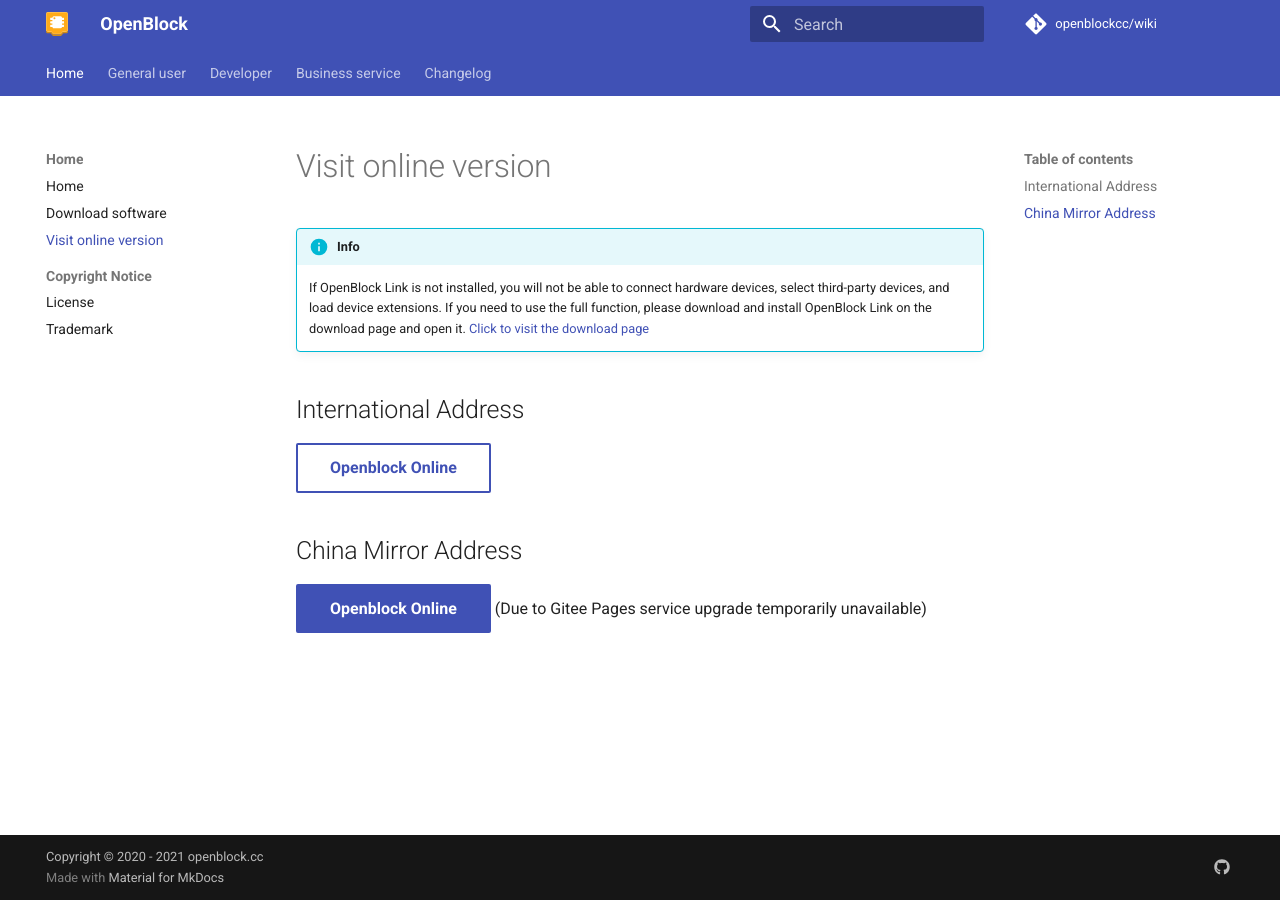
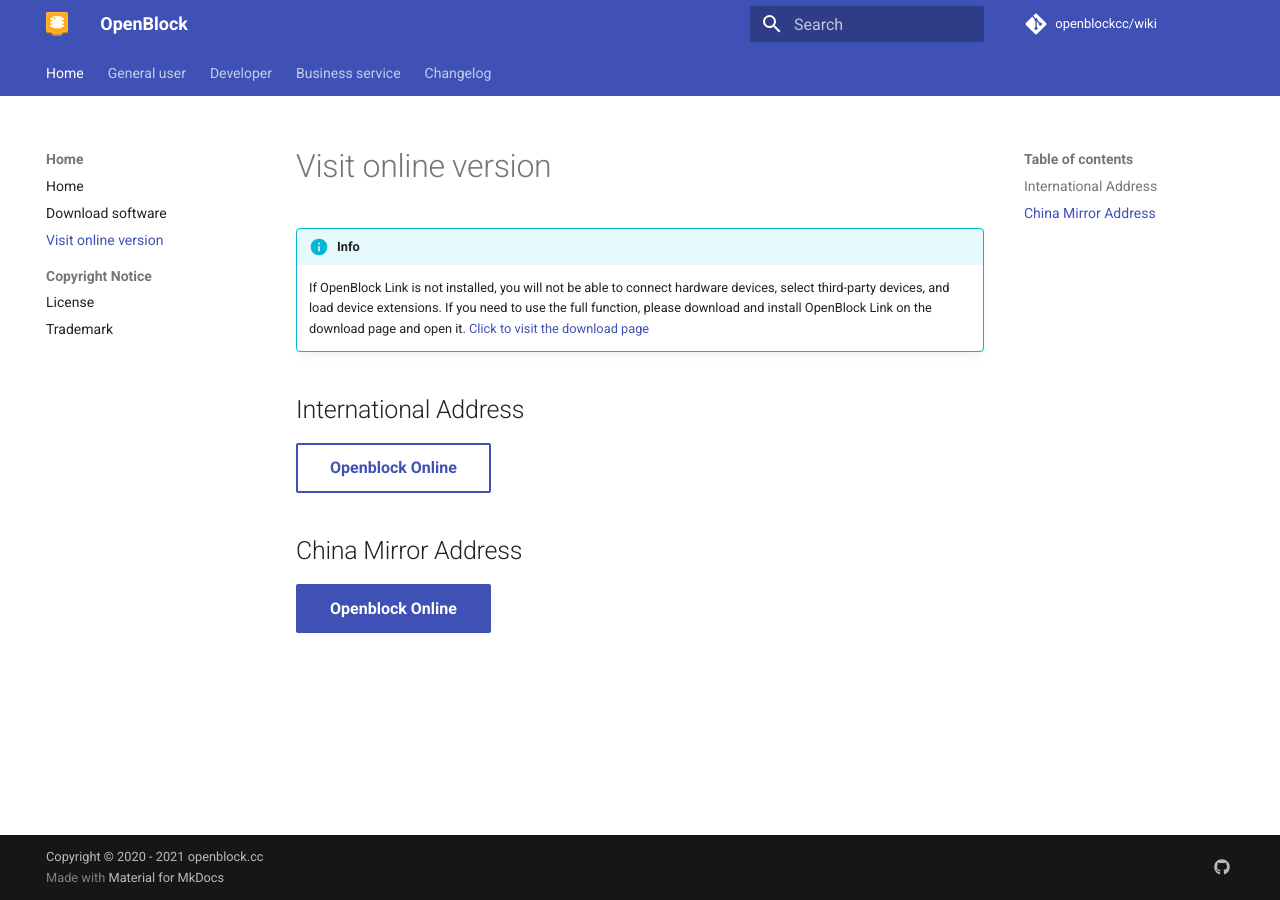
Before and after one commit to openblockcc/openblockcc.github.io, an MkDocs documentation site: the page built from docs/visit-online-version.md, in a window 1280 px wide. Built offline with MkDocs 1.6.1 and Material for MkDocs 9.7.7, drawn with Linux system fonts in a browser that asks for light colours; comment, search, counter and statistics services are not loaded.

Commit message:
update doc

```diff
--- a/docs/visit-online-version.md
+++ b/docs/visit-online-version.md
@@ -7,4 +7,4 @@
 
 ## China Mirror Address
 
-[Openblock Online](https://openblockcc.gitee.io/openblock-gui/develop/){: .md-button  .md-button--primary} (Due to Gitee Pages service upgrade temporarily unavailable)
+[Openblock Online](https://openblockcc.gitee.io/openblock-gui/develop/){: .md-button  .md-button--primary}
```
